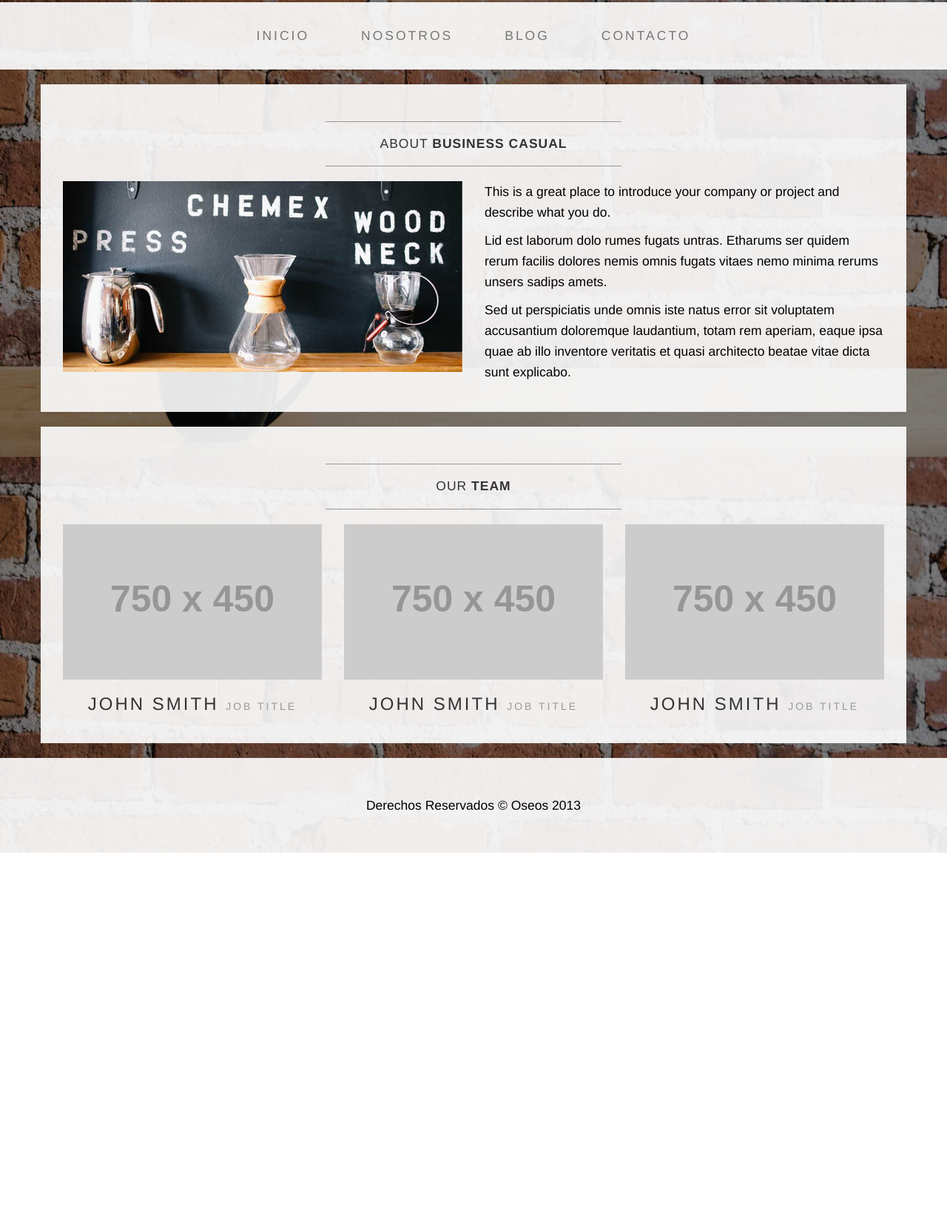
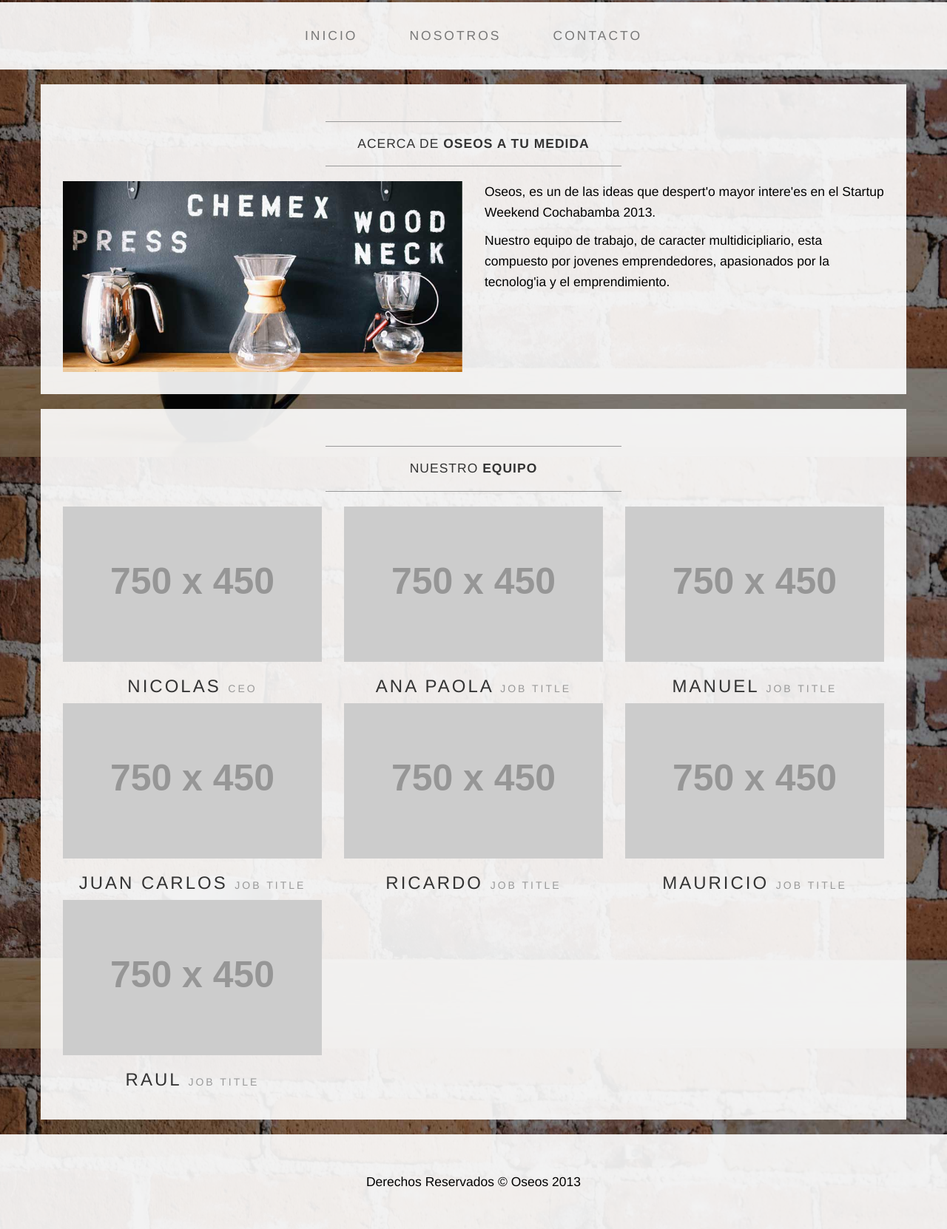
Before and after one commit to raullp/oseos, a plain HTML site: page web/about.html in a window 1280 px wide. Shown: the part 182-1844 px from the top of the page at 74% size. Before the commit the page ends 1335 px from the top, so only its background shows below. Drawn offline with Linux system fonts and the light colour scheme; placeholder pictures from the web are drawn by us.

Commit message:
Rename 'Adding content to About

```diff
--- a/web/about.html
+++ b/web/about.html
@@ -37,7 +37,7 @@
           <ul class="nav navbar-nav">
             <li><a href="index.html">Inicio</a></li>
             <li><a href="about.html">Nosotros</a></li>
-            <li><a href="blog.html">Blog</a></li>
+            <!--<li><a href="blog.html">Blog</a></li>-->
             <li><a href="contact.html">Contacto</a></li>
           </ul>
         </div><!-- /.navbar-collapse -->
@@ -50,16 +50,15 @@
         <div class="box">
           <div class="col-lg-12">
             <hr>
-            <h2 class="intro-text text-center">About <strong>business casual</strong></h2>
+            <h2 class="intro-text text-center">Acerca de <strong>Oseos A Tu Medida</strong></h2>
             <hr>
           </div>
           <div class="col-md-6">
             <img class="img-responsive img-border-left" src="img/slide-2.jpg">
           </div>
           <div class="col-md-6">
-            <p>This is a great place to introduce your company or project and describe what you do.</p>
-            <p>Lid est laborum dolo rumes fugats untras. Etharums ser quidem rerum facilis dolores nemis omnis fugats vitaes nemo minima rerums unsers sadips amets.</p>
-            <p>Sed ut perspiciatis unde omnis iste natus error sit voluptatem accusantium doloremque laudantium, totam rem aperiam, eaque ipsa quae ab illo inventore veritatis et quasi architecto beatae vitae dicta sunt explicabo.</p>
+            <p>Oseos, es un de las ideas que despert'o mayor intere'es en el Startup Weekend Cochabamba 2013.</p>
+            <p>Nuestro equipo de trabajo, de caracter multidicipliario, esta compuesto por jovenes emprendedores, apasionados por la tecnolog'ia y el emprendimiento.</p>
           </div>
           <div class="clearfix"></div>
         </div>
@@ -69,20 +68,36 @@
         <div class="box">
           <div class="col-lg-12">
             <hr>
-            <h2 class="intro-text text-center">Our <strong>Team</strong></h2>
+            <h2 class="intro-text text-center">Nuestro <strong>Equipo</strong></h2>
             <hr>
           </div>
           <div class="col-sm-4 text-center">
               <img class="img-responsive" src="http://placehold.it/750x450">
-              <h3>John Smith <small>Job Title</small></h3>
+              <h3>Nicolas <small>CEO</small></h3>
           </div>
           <div class="col-sm-4 text-center">
               <img class="img-responsive" src="http://placehold.it/750x450">
-              <h3>John Smith <small>Job Title</small></h3>
+              <h3>Ana Paola <small>Job Title</small></h3>
           </div>
           <div class="col-sm-4 text-center">
               <img class="img-responsive" src="http://placehold.it/750x450">
-              <h3>John Smith <small>Job Title</small></h3>
+              <h3>Manuel <small>Job Title</small></h3>
+          </div>
+          <div class="col-sm-4 text-center">
+              <img class="img-responsive" src="http://placehold.it/750x450">
+              <h3>Juan Carlos <small>Job Title</small></h3>
+          </div>
+          <div class="col-sm-4 text-center">
+              <img class="img-responsive" src="http://placehold.it/750x450">
+              <h3>Ricardo <small>Job Title</small></h3>
+          </div>
+          <div class="col-sm-4 text-center">
+              <img class="img-responsive" src="http://placehold.it/750x450">
+              <h3>Mauricio <small>Job Title</small></h3>
+          </div>
+          <div class="col-sm-4 text-center">
+              <img class="img-responsive" src="http://placehold.it/750x450">
+              <h3>Raul <small>Job Title</small></h3>
           </div>
           <div class="clearfix"></div>
         </div>
```
Also changed, not shown: web/blog.html (+1 -1 lines), web/contact.html (+1 -1 lines), web/index.html (+1 -1 lines).
